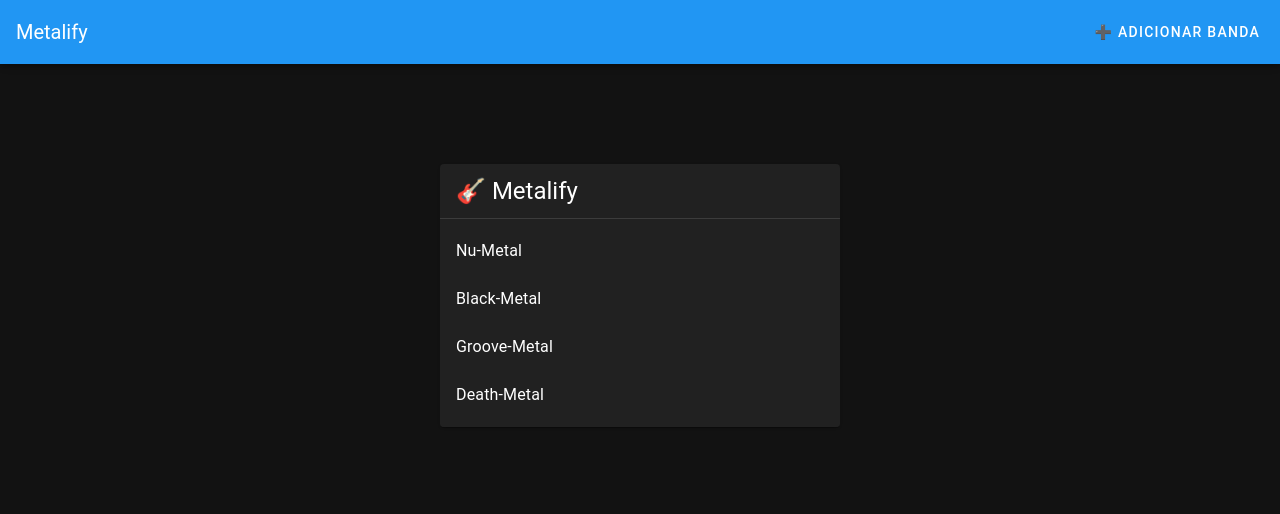
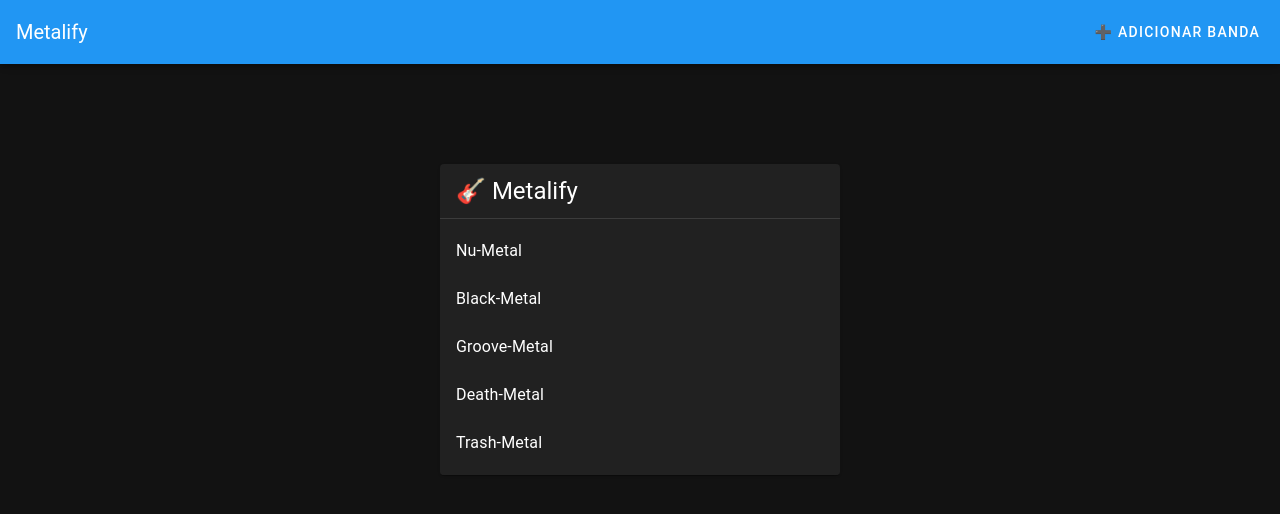
Before and after one commit to tskxz/metalify, a Nuxt app: page / in a window 1280 px wide. Shown: the top 514 px of the page. Built offline with nearby package versions, Linux system fonts and the light colour scheme.

Commit message:
chore: fix and add thrash genre

```diff
--- /dev/null
+++ b/pages/bands-thrash-metal.vue
@@ -0,0 +1,7 @@
+<script setup lang="ts">
+import BandList from "@/components/BandList.vue";
+</script>
+
+<template>
+  <BandList genre="Thrash-Metal" />
+</template>
--- a/pages/index.vue
+++ b/pages/index.vue
@@ -8,6 +8,7 @@ const items = [
     { title: "Black-Metal", route: "/bands-black-metal" },
     { title: "Groove-Metal", route: "/bands-groove-metal" },
     { title: "Death-Metal", route: "/bands-death-metal" },
+    { title: "Trash-Metal", route: "/bands-thrash-metal" },
 ];
 
 const goToGenre = (route) => {
```
Also changed, not shown: 1 other file (tests, documents, lock files or other folders).
